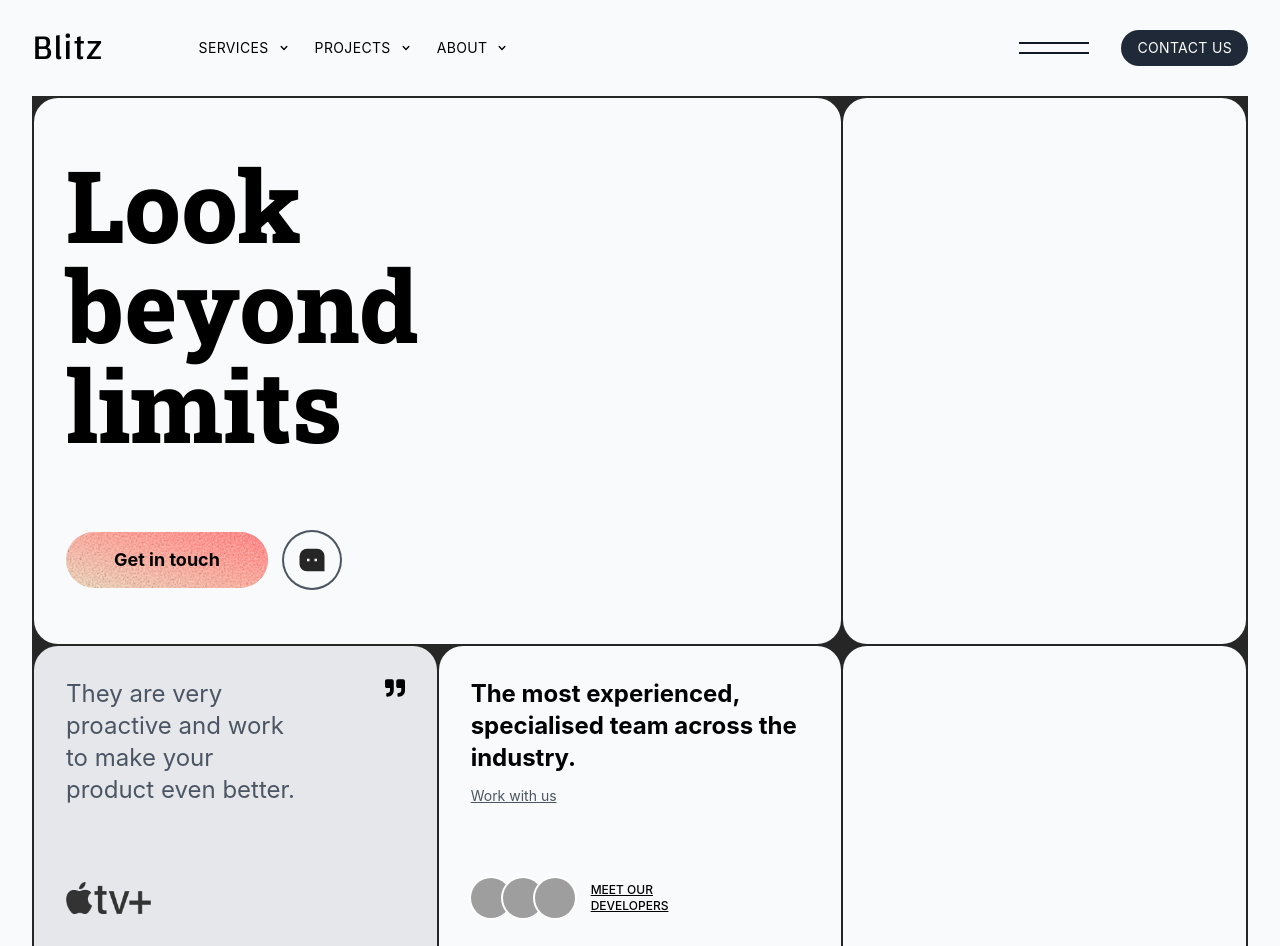
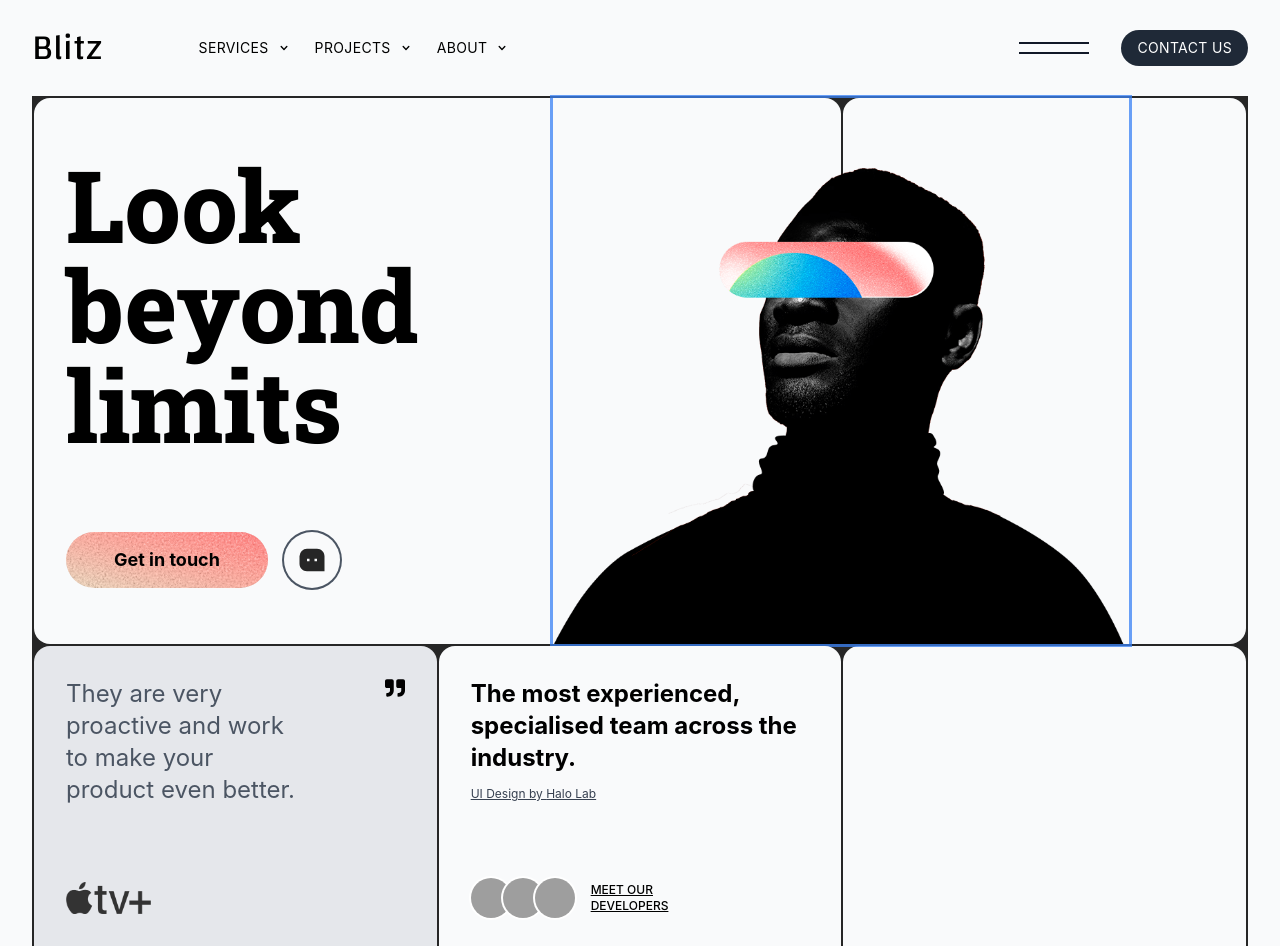
Before and after one commit to Elduwani/landing-pages, a Next.js app: page /blitz in a window 1280 px wide. Built offline with nearby package versions, Linux system fonts and the light colour scheme; no server answers; grey boxes are pictures that could not be loaded.

Commit message:
wip: blitz landing page

```diff
--- a/lib/hooks.tsx
+++ b/lib/hooks.tsx
@@ -1,5 +1,7 @@
 
 import React, { useEffect, useRef, useState } from "react";
+import attributions from '@lib/attributions'
+import Link from "next/link";
 
 export default function useMedia<T>(queries: string[], values: T[] | readonly T[], defaultValue: T) {
     const [mediaQueryList, setMediaQueryList] = useState<MediaQueryList[]>()
@@ -116,3 +118,17 @@ export function useClipboard() {
 
     return { handleCopyClick, copied, error }
 }
+
+export function useAttribution(id: keyof typeof attributions, className?: string) {
+    const attribution = attributions[id]
+    return {
+        attribution,
+        link: (
+            <Link href={attribution.link}>
+                <a className={`text-xs block ${className ?? 'text-gray-700'} underline`} target={"_blank"}>
+                    <p className=''>UI Design by {attribution.name}</p>
+                </a>
+            </Link>
+        )
+    }
+}
--- a/pages/baloo.tsx
+++ b/pages/baloo.tsx
@@ -8,23 +8,21 @@
  * ]
  */
 
-import Head from 'next/head'
+import MobileMenu from '@components/MobileMenu'
+import { useAttribution, useScreenSize } from '@lib/hooks'
+import styles from '@styles/baloo.module.scss'
+import { motion } from 'framer-motion'
+import Image from 'next/image'
 import Link from 'next/link'
+import { HiChevronDown } from 'react-icons/hi'
 import { RiPlayFill } from 'react-icons/ri'
-import { HiChevronDown } from 'react-icons/hi'
-import MobileMenu from '@components/MobileMenu'
-import { useScreenSize } from '@lib/hooks'
-import styles from '@styles/baloo.module.scss'
-import Image from 'next/image'
-import { motion } from 'framer-motion'
-import attributions from '@lib/attributions'
 
-const attribution = attributions['jadoo']
 const links = ['destinations', 'hotels', 'flights', 'bookings', 'login']
 
 export default function Baloo() {
    const screensize = useScreenSize()
    const isMobile = screensize.match(/xs|sm|md/i)
+   const attribution = useAttribution('jadoo')
 
    const additionalMenu = (
       <>
@@ -97,11 +95,7 @@ export default function Baloo() {
                      </div>
                      {
                         //attribution
-                        <Link href={attribution.link} rel="noreferrer">
-                           <a className='text-3xl text-gray-700' target={"_blank"}>
-                              <span className='text-xs mt-3 text-gray-400'>UI Design by</span> <span className='text-sm'>{attribution.name}</span>
-                           </a>
-                        </Link>
+                        attribution.link
                      }
                   </div>
                   <div className="mt-8 lg:mt-0">
@@ -111,6 +105,7 @@ export default function Baloo() {
                         height={800}
                         objectFit='contain'
                         objectPosition='top center'
+                        alt='girl in bikini travelling with suitcase and passport'
                      />
                   </div>
                </div>
@@ -153,6 +148,7 @@ function Box(props: BoxProps) {
                height={100}
                objectFit='contain'
                src={props.src}
+               alt={props.title + " icon"}
             />
             <h3 className='text-lg capitalize font-bold text-gray-700 mb-2'>{props.title}</h3>
             <p className='text-gray-600'>{props.text}</p>
--- a/pages/blitz.tsx
+++ b/pages/blitz.tsx
@@ -1,22 +1,21 @@
 import Avatar from "@components/Avatar";
 import MobileMenu from "@components/MobileMenu";
+import { useAttribution, useScreenSize } from "@lib/hooks";
 import { getFakeFaces } from "@lib/index";
-import attributions from "@lib/attributions";
-import { useScreenSize } from "@lib/hooks";
+import { GetServerSideProps } from "next";
 import Head from "next/head";
 import Image from "next/image";
 import Link from "next/link";
 import { FaQuoteRight } from "react-icons/fa";
 import { HiChevronDown } from "react-icons/hi";
 import { RiMessage3Fill } from "react-icons/ri";
-import { GetServerSideProps } from "next";
 
-const attribution = attributions['jadoo']
 const links = ['services', 'projects', 'about']
 
 export default function Blitz({ avatars }: { avatars: FakeFace[] }) {
    const screensize = useScreenSize()
    const isMobile = screensize.match(/xs|sm|md/i)
+   const attribution = useAttribution('blitz')
 
    const additionalMenu = (
       <>
@@ -74,7 +73,7 @@ export default function Blitz({ avatars }: { avatars: FakeFace[] }) {
 
             <div className="bg-neutral-800">
                <div className="min-h-[550px] grid grid-cols-3 gap-0.5 p-0.5">
-                  <div className="bg-gray-50 col-span-2 rounded-3xl p-8 py-14 flex flex-col justify-between">
+                  <div className="bg-gray-50 col-span-2 rounded-2xl p-8 py-14 flex flex-col justify-between relative">
                      <h1 className={`
                         font-roboto font-bold text-[50px] leading-[50px]
                         md:text-[80px] md:leading-[80px]
@@ -88,11 +87,23 @@ export default function Blitz({ avatars }: { avatars: FakeFace[] }) {
                            <RiMessage3Fill />
                         </span>
                      </div>
+                     <div className="absolute h-full w-full max-w-xl top-0 right-0 transform translate-x-1/2 ring">
+                        <div className="relative h-full w-full ring">
+                           <Image
+                              layout="fill"
+                              src="/blitz/hero-image.png"
+                              objectFit="contain"
+                              objectPosition="bottom right"
+                              // link="https://unsplash.com/photos/aoEwuEH7YAs"
+                              alt='man wearing black sweater'
+                           />
+                        </div>
+                     </div>
                   </div>
-                  <div className="bg-gray-50 rounded-3xl"></div>
+                  <div className="bg-gray-50 rounded-2xl"></div>
                </div>
                <div className="grid grid-cols-3 min-h-[300px] gap-0.5 px-0.5">
-                  <div className="bg-gray-200 rounded-t-3xl p-8 flex flex-col justify-between relative">
+                  <div className="bg-gray-200 rounded-t-2xl p-8 flex flex-col justify-between relative">
                      <p className="text-2xl max-w-[230px] text-gray-600">
                         They are very proactive and work to make your product even better.
                      </p>
@@ -101,19 +112,21 @@ export default function Blitz({ avatars }: { avatars: FakeFace[] }) {
                            src='/blitz/appletv-logo.png'
                            objectFit="contain"
                            objectPosition="left center"
+                           alt="apple tv+ logo"
                            layout="fill"
                         />
                      </div>
                      <FaQuoteRight className="absolute text-xl right-8" />
                   </div>
-                  <div className="bg-gray-50 rounded-t-3xl p-8 flex flex-col justify-between relative">
+                  <div className="bg-gray-50 rounded-t-2xl p-8 flex flex-col justify-between relative">
                      <div className="space-y-3">
                         <p className="text-2xl font-bold">
                            The most experienced, specialised team across the industry.
                         </p>
-                        <p className="text-sm text-gray-600 underline">
-                           Work with us
-                        </p>
+                        {
+                           //attribution
+                           attribution.link
+                        }
                      </div>
                      <div className="relative h-8 w-full max-w-xs flex items-center space-x-4">
                         <div className="flex m-1">
@@ -136,7 +149,7 @@ export default function Blitz({ avatars }: { avatars: FakeFace[] }) {
                         </Link>
                      </div>
                   </div>
-                  <div className="bg-gray-50 rounded-t-3xl"></div>
+                  <div className="bg-gray-50 rounded-t-2xl"></div>
                </div>
             </div>
          </main>
--- a/pages/digitally.tsx
+++ b/pages/digitally.tsx
@@ -3,25 +3,23 @@
  * Design reference: https://dribbble.com/shots/18335013-NFT-Marketplace-Website
  */
 
+import Avatar from '@components/Avatar'
+import MobileMenu from '@components/MobileMenu'
+import { useAttribution, useScreenSize } from '@lib/hooks'
+import { getFakeFaces } from '@lib/index'
+import styles from '@styles/beast.module.scss'
 import { GetServerSideProps } from 'next'
-import Head from 'next/head'
 import Image from 'next/image'
 import Link from 'next/link'
 import { HiPlay } from 'react-icons/hi'
 import { IoIosArrowRoundForward } from 'react-icons/io'
-import Avatar from '@components/Avatar'
-import MobileMenu from '@components/MobileMenu'
-import { getFakeFaces } from '@lib/index'
-import { useScreenSize } from '@lib/hooks'
-import styles from '@styles/beast.module.scss'
-import attributions from '@lib/attributions'
 
 const links = ['marketplace', 'resources', 'community', 'FAQ']
-const attribution = attributions['digitally']
 
 export default function Digitally({ avatars }: { avatars: FakeFace[] }) {
    const screensize = useScreenSize()
    const isMobile = screensize.match(/xs|sm|md/i)
+   const attribution = useAttribution('digitally')
 
    const additionalMenu = (
       <>
@@ -41,7 +39,7 @@ export default function Digitally({ avatars }: { avatars: FakeFace[] }) {
                      logo={<Logo />}
                      className="mb-12 py-4"
                      additionalMenu={additionalMenu}
-                     attribution={attribution}
+                     attribution={attribution.attribution}
                      links={links}
                   /> :
                   <header className='h-20 bg-transparent flex items-center justify-between px-4 lg:px-14 mb-16 sticky top-0'>
@@ -105,16 +103,7 @@ export default function Digitally({ avatars }: { avatars: FakeFace[] }) {
                            The first NFT marketplace that enables creators to choose
                         </span>
                      </p>
-                     <Link
-                        href='https://dribbble.com/shots/18335013-NFT-Marketplace-Website'
-                        target="_blank"
-                        rel="noreferrer"
-                     >
-                        <a className='text-3xl text-gray-700' target={"_blank"}>
-                           <p className='text-xs mt-3 text-gray-500'>UI Design by</p>
-                           <p className='text-sm'>Suzauddoula Bappy</p>
-                        </a>
-                     </Link>
+                     {attribution.link}
                   </div>
                   <div className="relative flex-1 w-full md:flex-none md:h-[70%] md:absolute md:bottom-0">
                      <Image
@@ -122,6 +111,7 @@ export default function Digitally({ avatars }: { avatars: FakeFace[] }) {
                         src={'/hapebeast.png'}
                         className='z-10 object-contain'
                         objectPosition='bottom center'
+                        alt='hapebeast nft of an ape wearing a winter jacket'
                      />
                      <div className="h-[300px] w-[300px] md:h-[420px] md:w-[420px] transform -translate-y-10 md:translate-x-6 mx-auto">
                         <div className={styles.circle}>
--- a/pages/quillex.tsx
+++ b/pages/quillex.tsx
@@ -5,7 +5,7 @@
 
 import MobileMenu from '@components/MobileMenu'
 import attributions from '@lib/attributions'
-import { useInterval, useScreenSize } from '@lib/hooks'
+import { useAttribution, useInterval, useScreenSize } from '@lib/hooks'
 import { randomIndices } from '@lib/index'
 import styles from '@styles/quillex.module.scss'
 import { motion } from 'framer-motion'
@@ -18,7 +18,6 @@ import { useRouter } from 'next/router'
 import path from 'path'
 import { useRef, useState } from 'react'
 
-const attribution = attributions['skillex']
 const links = ['all categories', 'pricing', 'for business', 'search']
 
 interface Props {
@@ -27,6 +26,7 @@ interface Props {
 export default function Quillex(props: Props) {
    const screensize = useScreenSize()
    const isMobile = screensize.match(/xs|sm|md/i)
+   const attribution = useAttribution('skillex')
 
    const palette = [
       'bg-gradient-to-t from-orange-400 to-orange-300',
@@ -87,7 +87,7 @@ export default function Quillex(props: Props) {
                         <p className={styles.headline}>learn.</p>
                         <p className={styles.headline}>grow.</p>
                      </div>
-                     <div className="mt-auto lg:w-[500px] z-10 relative">
+                     <div className="mt-auto lg:w-[500px] z-10 relative space-y-4">
                         <div className="w-full flex h-28 shadow-2xl shadow-slate-500/40">
                            <input
                               type='text'
@@ -98,11 +98,7 @@ export default function Quillex(props: Props) {
                         </div>
                         {
                            //attribution
-                           <Link href={attribution.link} rel="noreferrer">
-                              <a className='text-3xl text-gray-700' target={"_blank"}>
-                                 <span className='text-xs mt-3 text-gray-400'>UI Design by</span> <span className='text-sm'>{attribution.name}</span>
-                              </a>
-                           </Link>
+                           attribution.link
                         }
                      </div>
                   </div>
@@ -219,6 +215,7 @@ function Boxes(props: Props) {
                               layout='fill'
                               className='object-cover top-0 left-0'
                               src={box.src}
+                              alt={'hero image for' + box.title}
                            /> : null
                      }
                      <div className={`relative h-[90%] lg:h-5/6 flex flex-col
```
Also changed, not shown: public/blitz/hero-image.png (added).
